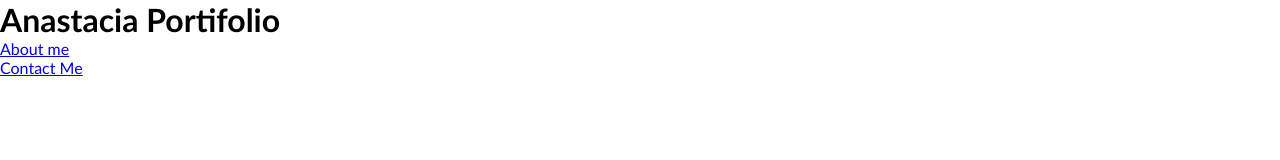
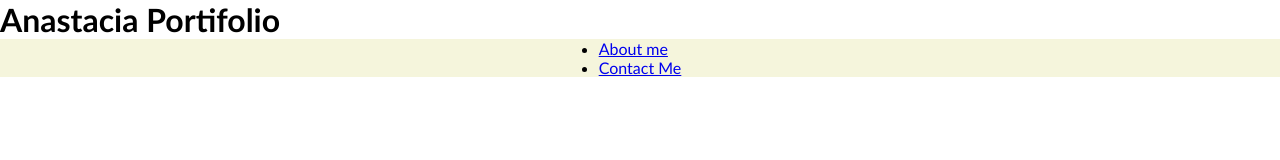
Before and after one commit to Vicky-AnnaStacy/anastacia-week-1, a plain HTML site: page index.html in a window 1280 px wide. Drawn offline with Linux system fonts and the light colour scheme.

Commit message:
modified body

```diff
--- a/index.html
+++ b/index.html
@@ -7,12 +7,31 @@
     <title>Anastacia Portifolio</title>
     <link rel="stylesheet" href="style.css">
     <style>
+nav  {
+display: flex;
+background-color: beige;
+justify-content: center;
+position: fixed;
+width: 100%;
+z-index: auto;
+
+
+}
+nav ul {
+
+     display: flex;
+     align-items: center;
+     padding: auto;
+     list-style: ;
+}
+
 
 
     </style>
 </head>
 
 <body>
+
     <h1> Anastacia Portifolio</h1>
 
 
```
